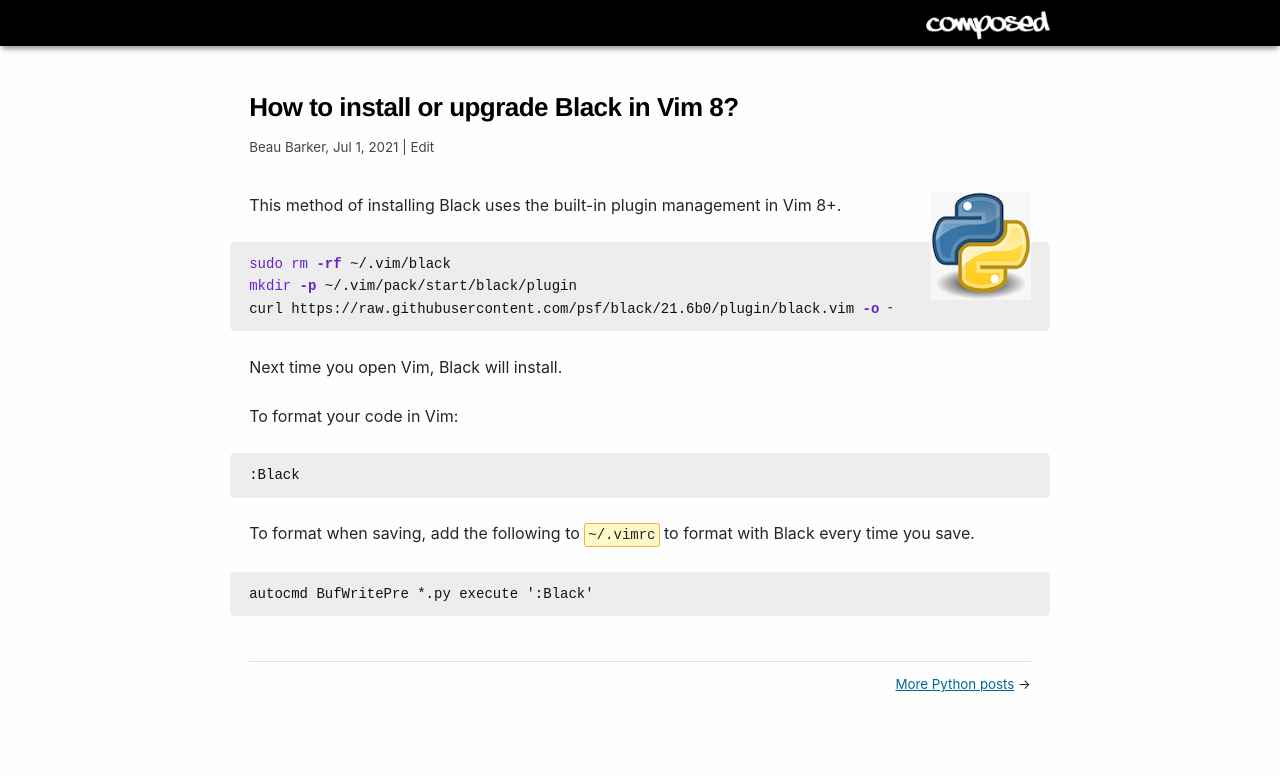
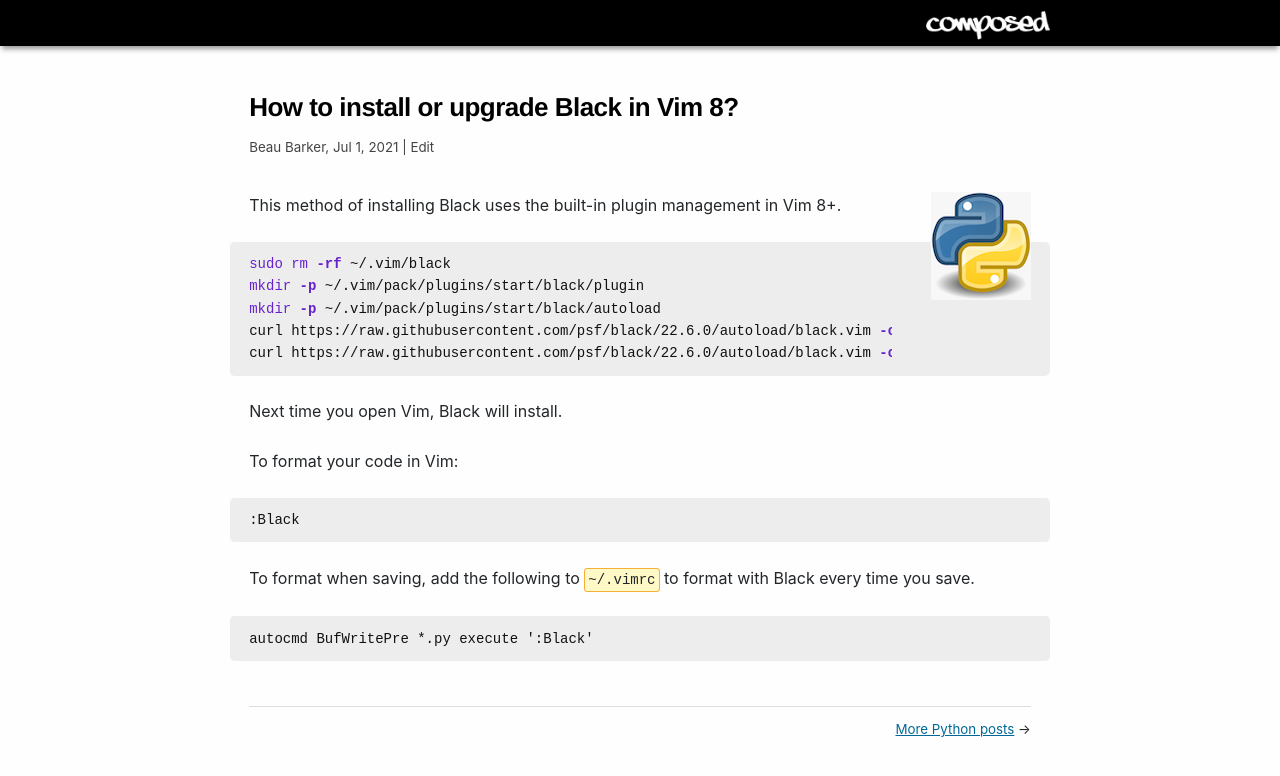
Before and after one commit to explodinglabs/explodinglabs.github.io, a Jekyll site: the page built from docs/_posts/python/2021-07-01-black-vim.markdown, in a window 1280 px wide. Shown: the top 776 px of the page. Built offline with Jekyll 4.4.1, drawn with Linux system fonts in a browser that asks for light colours.

Commit message:
Update 2021-07-01-black-vim.markdown

````diff
--- a/docs/_posts/python/2021-07-01-black-vim.markdown
+++ b/docs/_posts/python/2021-07-01-black-vim.markdown
@@ -16,8 +16,10 @@
 
 ```sh
 sudo rm -rf ~/.vim/black
-mkdir -p ~/.vim/pack/start/black/plugin
-curl https://raw.githubusercontent.com/psf/black/21.6b0/plugin/black.vim -o ~/.vim/pack/start/black/plugin/black.vim
+mkdir -p ~/.vim/pack/plugins/start/black/plugin
+mkdir -p ~/.vim/pack/plugins/start/black/autoload
+curl https://raw.githubusercontent.com/psf/black/22.6.0/autoload/black.vim -o ~/.vim/pack/plugins/start/black/plugin/black.vim
+curl https://raw.githubusercontent.com/psf/black/22.6.0/autoload/black.vim -o ~/.vim/pack/plugins/start/black/autoload/black.vim
 ```
 
 Next time you open Vim, Black will install.
````
